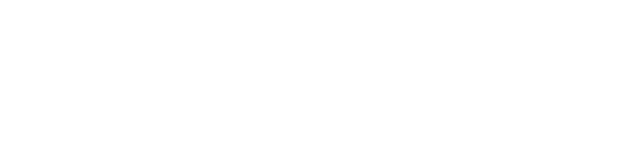
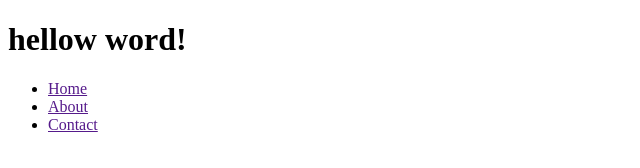
Before and after one commit to voronovmaksim88/tailwind_example_v2, a plain HTML site: page index.html in a window 1280 px wide. Shown: the whole page, without its empty margins (0-640 px from the left). Drawn offline with Linux system fonts and the light colour scheme.

Commit message:
добавил список

```diff
--- a/index.html
+++ b/index.html
@@ -6,6 +6,15 @@
     <title>Document</title>
 </head>
 <body>
-
+    <div>
+        <h1>
+            hellow word!
+        </h1>
+        <ul>
+            <li><a href="">Home</a></li>
+            <li><a href="">About</a></li>
+            <li><a href="">Contact</a></li>
+        </ul>
+    </div>
 </body>
 </html>
```
